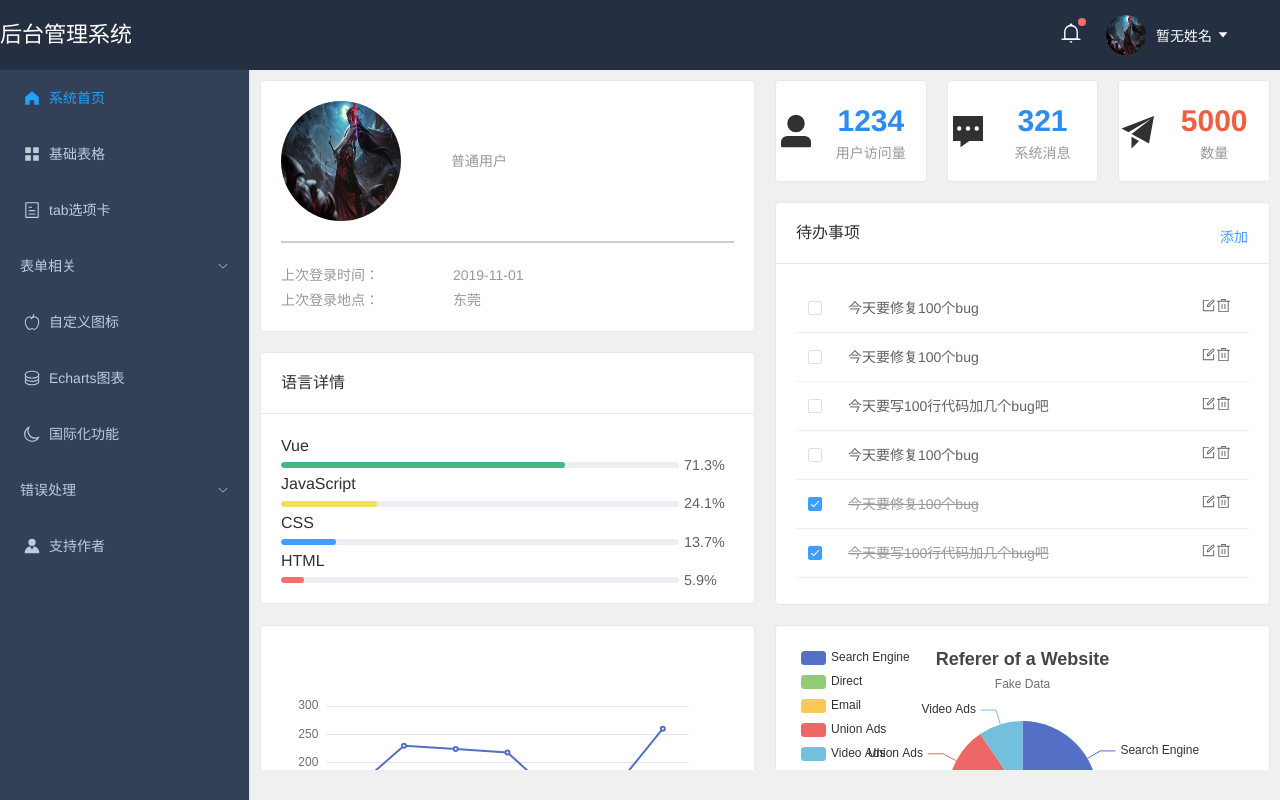
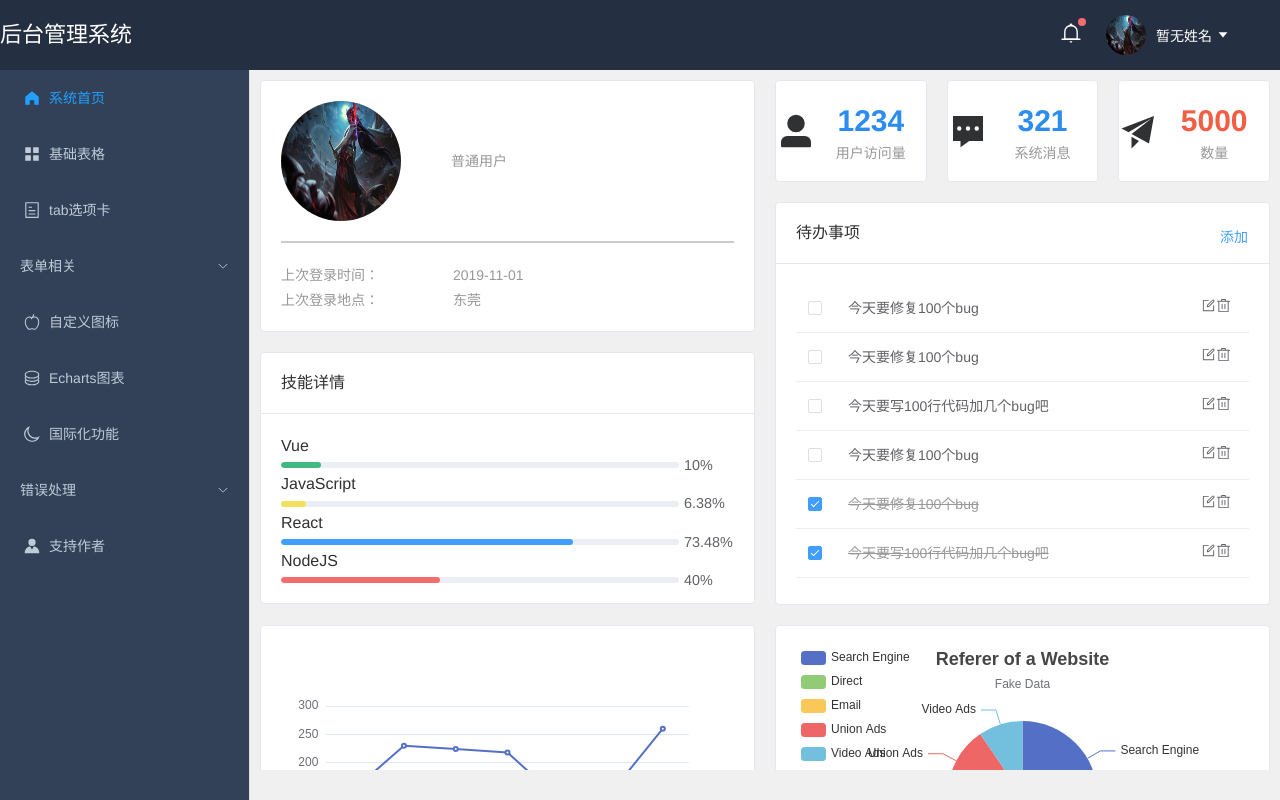
Before and after one commit to Kento97/vue3-manage-admin, a Vue app: page /#/dashboard in a window 1280 px wide. Built offline with nearby package versions, Linux system fonts and the light colour scheme.

Commit message:
dashboard新增随机变化比例的效果

```diff
--- a/src/views/Dashboard.vue
+++ b/src/views/Dashboard.vue
@@ -22,17 +22,17 @@
         <el-card shadow="hover" style="height:252px;">
           <template #header>
             <div class="clearfix">
-              <span>语言详情</span>
+              <span>技能详情</span>
             </div>
           </template>
           Vue
-          <el-progress :percentage="71.3" color="#42b983"></el-progress>
+          <el-progress :percentage="languageList[0]" color="#42b983"></el-progress>
           JavaScript
-          <el-progress :percentage="24.1" color="#f1e05a"></el-progress>
-          CSS
-          <el-progress :percentage="13.7"></el-progress>
-          HTML
-          <el-progress :percentage="5.9" color="#f56c6c"></el-progress>
+          <el-progress :percentage="languageList[1]" color="#f1e05a"></el-progress>
+          React
+          <el-progress :percentage="languageList[2]"></el-progress>
+          NodeJS
+          <el-progress :percentage="languageList[3]" color="#f56c6c"></el-progress>
         </el-card>
       </el-col>
       <el-col :span="12">
@@ -77,7 +77,7 @@
             </el-card>
           </el-col>
         </el-row>
-        <el-card shadow="hover" style="height:403px;" :body-style="{overflow:'auto',}">
+        <el-card :body-style="{overflow:'auto',}" shadow="hover" style="height:403px;">
           <template #header>
             <div class="clearfix">
               <span>待办事项</span>
@@ -103,7 +103,7 @@
                 <el-icon :size="15">
                   <edit/>
                 </el-icon>
-                <el-icon :size="15" @click="deleteTodo" style="cursor: pointer">
+                <el-icon :size="15" style="cursor: pointer" @click="deleteTodo">
                   <delete/>
                 </el-icon>
               </template>
@@ -129,7 +129,7 @@
 
 <script lang="ts" setup>
 import * as echarts from 'echarts';
-import {onMounted, ref} from "vue";
+import {onBeforeUnmount, onMounted, ref} from "vue";
 
 type EChartsOption = echarts.EChartsOption;
 
@@ -161,14 +161,21 @@ const todoList = ref([
     status: true,
   },
 ]);
+const languageList = ref([10,20,30,40])
+let timer:NodeJS.Timer;
+const changePercent = () => {
+    let randomIndex=Math.floor(Math.random()*4) // 0-3
+    let randomPercent=Number((Math.random()*100).toFixed(2))
+    languageList.value.splice(randomIndex,1,randomPercent)
+}
 const addTodo = () => {
-    todoList.value.unshift({
-      title: "今天要修复0个bug",
-      status: false,
-    },)
+  todoList.value.unshift({
+    title: "今天要修复0个bug",
+    status: false,
+  },)
 }
-const deleteTodo=() => {
-  todoList.value.splice(0,1)
+const deleteTodo = () => {
+  todoList.value.splice(0, 1)
 }
 const drawZhexian = () => {
   const chartDom = document.getElementById('zhexian')!;
@@ -237,9 +244,18 @@ const drawBingtu = () => {
   option && myChart.setOption(option);
 
 }
+
 onMounted(() => {
   drawZhexian()
   drawBingtu()
+  timer=setInterval(() => {
+    changePercent()
+    console.log("setInterval正在运行")
+  },2000)
+})
+onBeforeUnmount(() => {
+  clearInterval(timer)
+  console.log("计时器已销毁")
 })
 </script>
 
```
